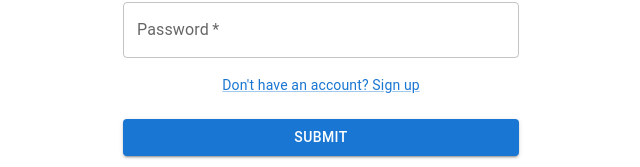
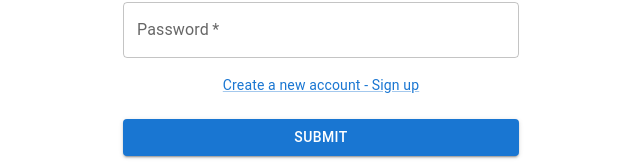
Before and after one commit to zigfrida/easy-schedule, a React (Create React App) app: page /signin in a window 1280 px wide. Shown: the part 222-389 px from the top of the page, without its empty margins (319-959 px from the left). Built offline with nearby package versions, Linux system fonts and the light colour scheme; no server answers.

Commit message:
ui tests

```diff
--- a/src/components/Signin.tsx
+++ b/src/components/Signin.tsx
@@ -59,7 +59,7 @@ function Signin() {
                     </Grid>
                     <Grid item xs={12} style={{ textAlign: 'center' }}>
                         <Link href='/signup' variant='body2'>
-                            Don't have an account? Sign up
+                            Create a new account - Sign up
                         </Link>
                     </Grid>
                 </Grid>
```
